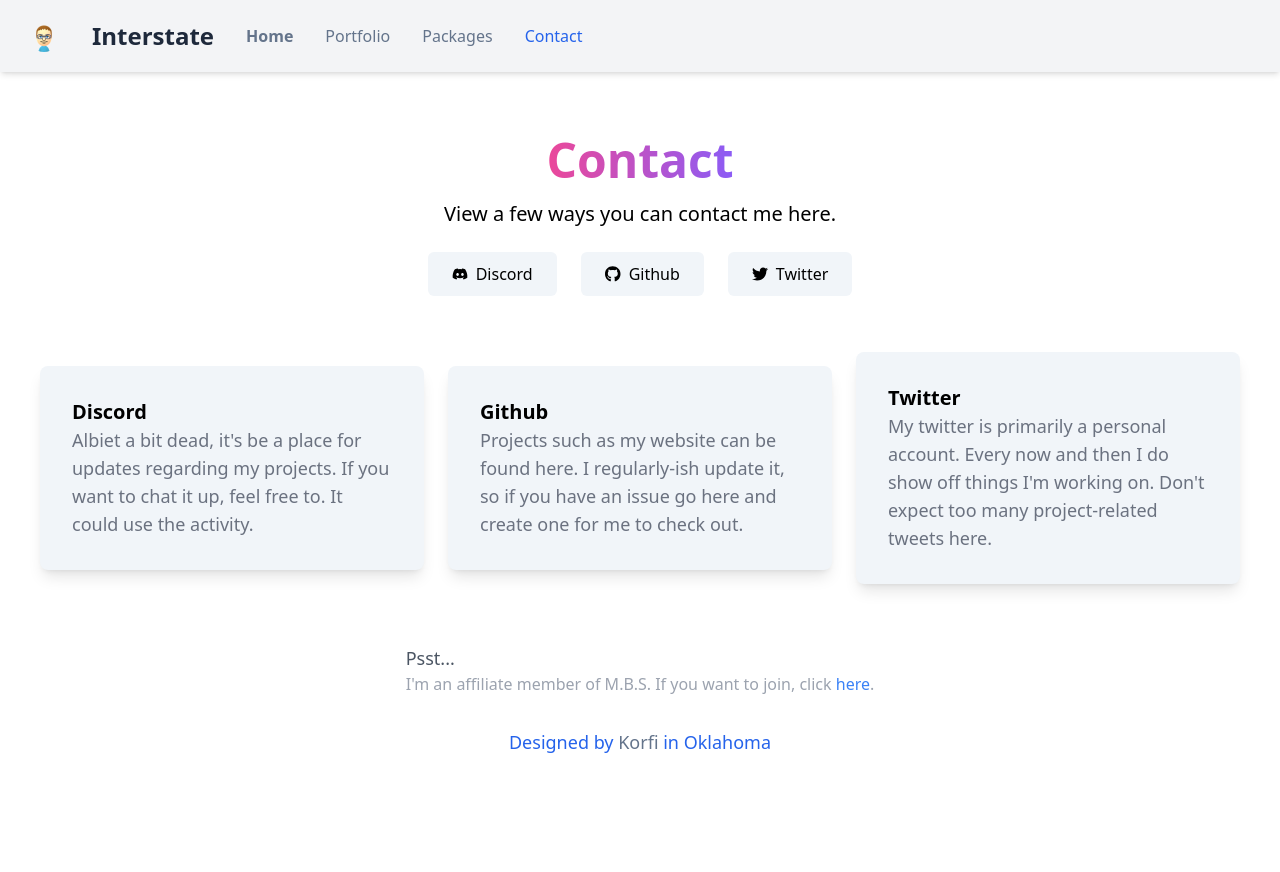
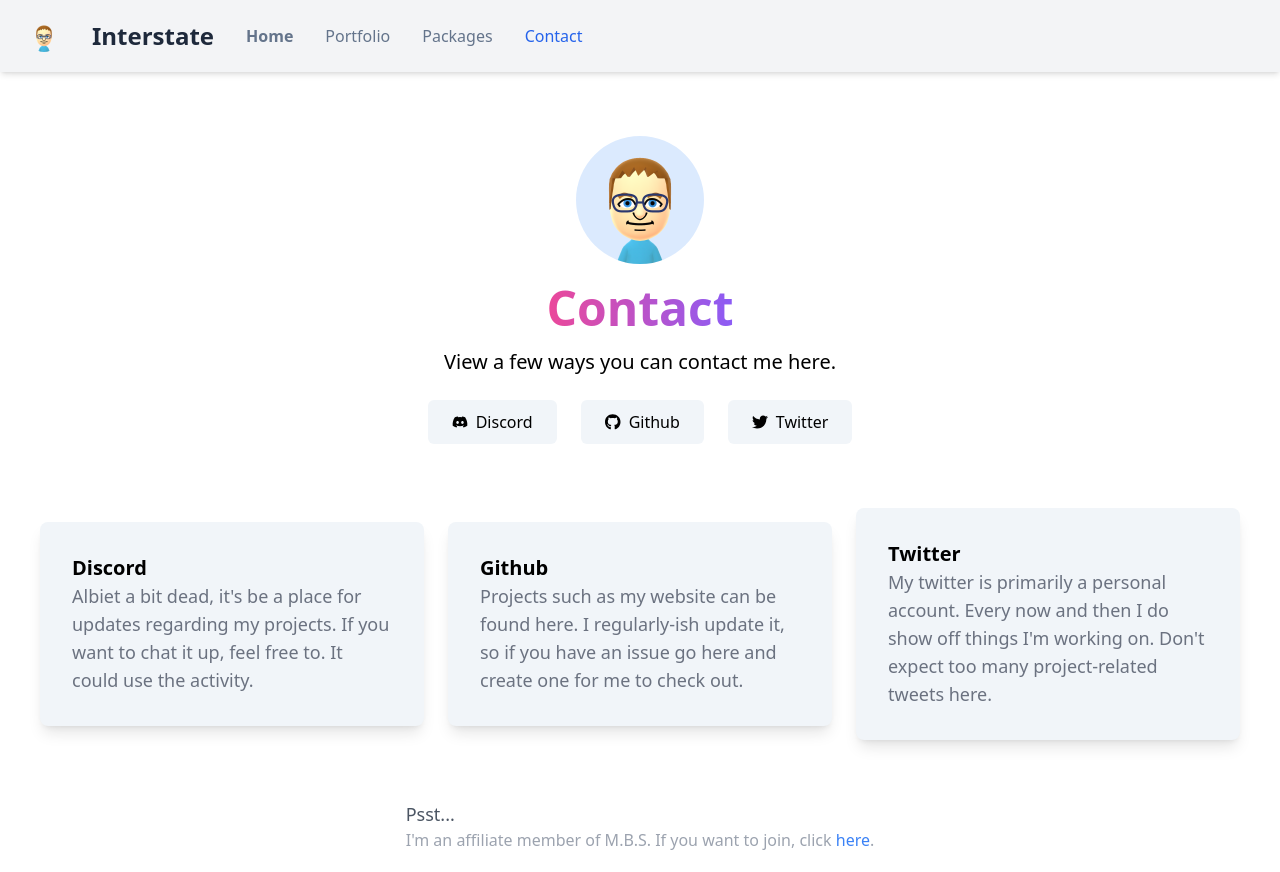
Before and after one commit to Korfi8267/Interstate, a Vue app: page /contact in a window 1280 px wide. Built offline with nearby package versions, Linux system fonts and the light colour scheme.

Commit message:
Fix Spacing + add Mii

```diff
--- a/src/views/Contact.vue
+++ b/src/views/Contact.vue
@@ -3,6 +3,8 @@
 <div class="my-16"></div>
 
 <div class="text-center">
+  <img class="mx-auto align-center rounded-full w-32 h-32 transition ease-in-out delay-50 bg-blue-100 hover:bg-blue-200 dark:bg-blue-900 dark:hover:bg-blue-800" src="../assets/mii2.png" />
+  <div class="my-5"></div>
   <span class="text-5xl font-semibold bg-clip-text text-transparent bg-gradient-to-r from-pink-500 to-violet-500">Contact</span>
   <div class="my-4"></div>
   <span class="text-xl font-medium text-black dark:text-white">View a few ways you can contact me here.</span>
@@ -33,7 +35,7 @@
 
   </div>
 </div>
-<div class="my-12"></div>
+<div class="my-14"></div>
 <div class="justify-center px-6 flex flex-col items-center xl:flex-row flex-wrap gap-6">
   <div class="box-border h-50 w-96 rounded-lg shadow-lg bg-slate-100 dark:bg-slate-800 p-8 overflow-auto">
     <span class="inline-block font-semibold text-black dark:text-white text-xl align-middle">Discord</span><br/>
```
